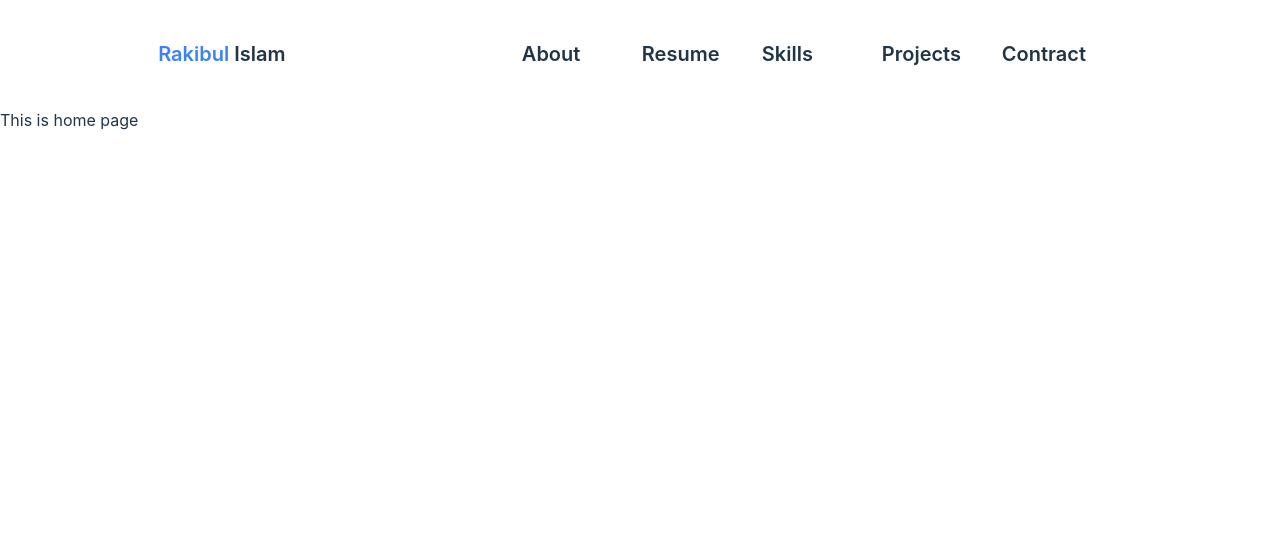
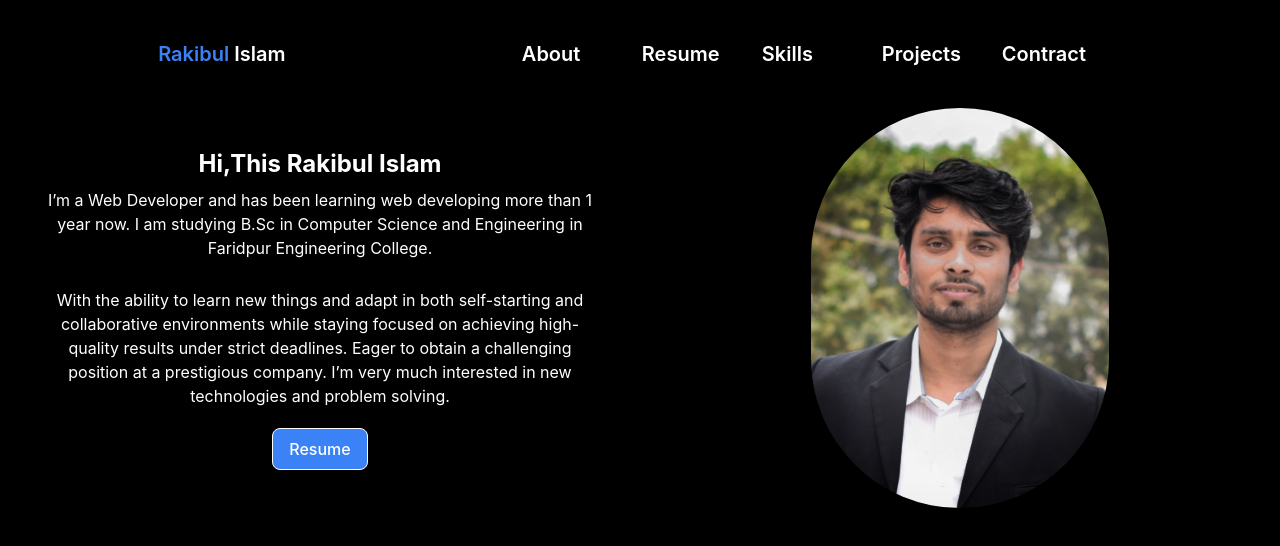
Before and after one commit to Flocky05/RakibulIslam, a React (Vite) app: page / in a window 1280 px wide. Shown: the top 546 px of the page. Built offline with nearby package versions, Linux system fonts and the light colour scheme.

Commit message:
Update home page

```diff
--- a/src/component/Header/Header.jsx
+++ b/src/component/Header/Header.jsx
@@ -2,7 +2,7 @@
 
 const Header = () => {
     return (
-        <div className="flex justify-around p-10 text-xl font-semibold">
+        <div className="flex justify-around p-10 text-white text-xl font-semibold">
             <a href="/"> <span className="text-blue-500">Rakibul</span> Islam </a>
             <div className="grid grid-cols-5 w-2/4">
                 <a href="/about">About</a>
--- a/src/component/Home/Home.jsx
+++ b/src/component/Home/Home.jsx
@@ -1,9 +1,22 @@
 
-
+import img from "../../assets/images/home.jpeg"
 const Home = () => {
+    const newTab=url=>{
+        window.open(url);
+    }
     return (
-        <div>
-            <h3>This is home page </h3>
+        <div className="grid grid-cols-1 lg:grid-cols-2 justify-items-center pt-15">
+            <div className="text-center p-10 flex flex-col items-center">
+                <h2 className="text-2xl font-bold">Hi,This Rakibul Islam</h2>
+                <p className="my-2">I’m a Web Developer and has been learning web developing more than 1 year now. I am studying B.Sc in Computer Science and Engineering in Faridpur Engineering College.</p>
+                <p className="my-5">With the ability to learn new things and adapt in both self-starting and collaborative environments while staying focused on achieving high-quality results under strict deadlines. Eager to obtain a challenging position at a prestigious company. I’m very much interested in new technologies and problem solving.</p>
+                <button className="bg-blue-500 text-white px-4 py-2 rounded-lg border-white" onClick={()=>newTab('https://drive.google.com/file/d/1GXtvXuihnkRckEdls9hxbQnFCLkQKQT8/view')}>
+                    Resume
+                </button>
+            </div>
+            <div>
+                <img className="w-full h-[400px] object-cover rounded-full " src={img} alt="" />
+            </div>
         </div>
     );
 };
--- a/src/index.css
+++ b/src/index.css
@@ -19,8 +19,10 @@
 
 
 body {
+  color: white;
   min-width: 320px;
   min-height: 100vh;
+  background-color: black;
 }
 
 h1 {
```
